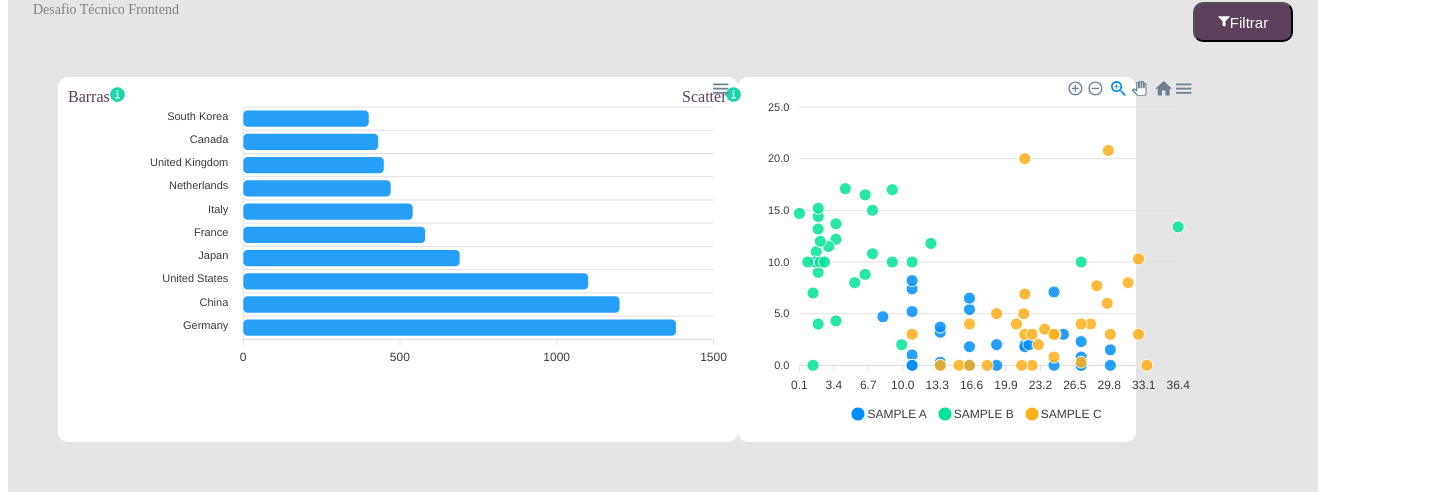
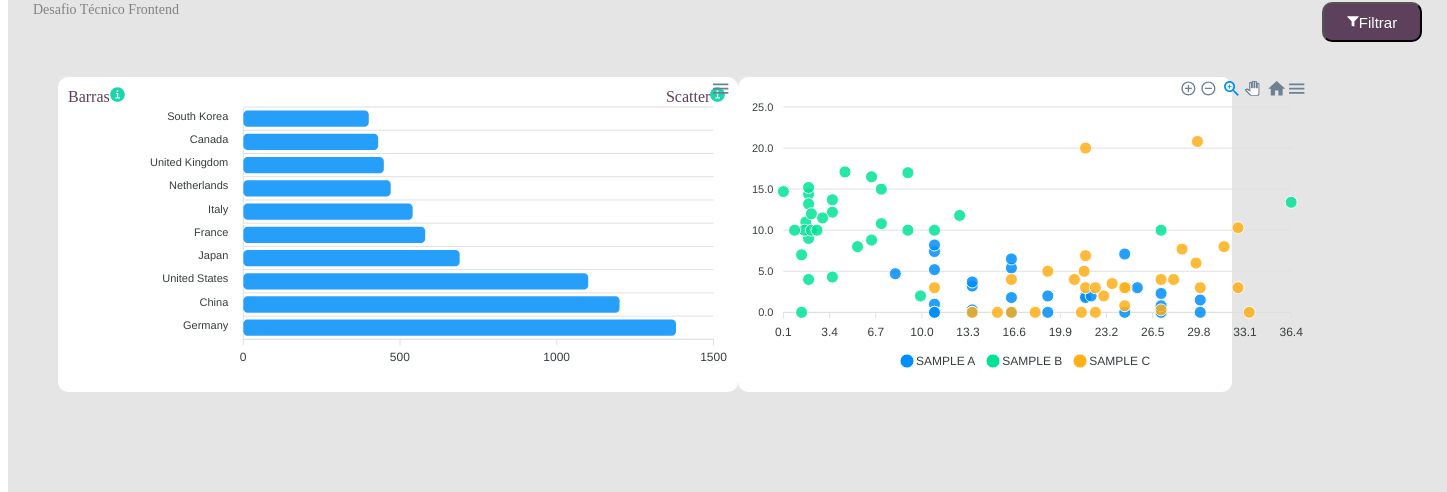
Before and after one commit to AllisonVinicius/dashboard-in-ApexCharts, a React (Create React App) app: page / in a window 1280 px wide. Shown: the part 160-652 px from the top of the page, 1447 px wide, since content can reach past the window. Built offline with nearby package versions, Linux system fonts and the light colour scheme.

Commit message:
update resposive style in graph scatter

```diff
--- a/src/Components/GraphScatter/index.tsx
+++ b/src/Components/GraphScatter/index.tsx
@@ -1,10 +1,38 @@
-import React from "react";
+import React, { useMemo } from "react";
 import ReactApexChart from "react-apexcharts";
 import { options } from "../../repositories/scatter";
 import TextHeader from "../TextHeader";
 import { Container } from "./styles";
 
 const GraphScatter = () => {
+  const { innerWidth: width, innerHeight: height } = window;
+
+  const widthWindows = useMemo(() => {
+    let widValue = null;
+
+    if (width >= 768) {
+      widValue = 579;
+
+      return widValue;
+    } else {
+      widValue = 300;
+
+      return widValue;
+    }
+  }, [width]);
+
+  const heightWindows = useMemo(() => {
+    let heiValue = null;
+
+    if (height > 500) {
+      heiValue = 297;
+      return heiValue;
+    } else {
+      heiValue = 200;
+      return heiValue;
+    }
+  }, [height]);
+
   return (
     <Container>
       <TextHeader title="Scatter" />
@@ -12,8 +40,8 @@ const GraphScatter = () => {
         options={options}
         series={options.series}
         type="scatter"
-        height={350}
-        width={450}
+        width={widthWindows}
+        height={heightWindows}
       />
     </Container>
   );
```
